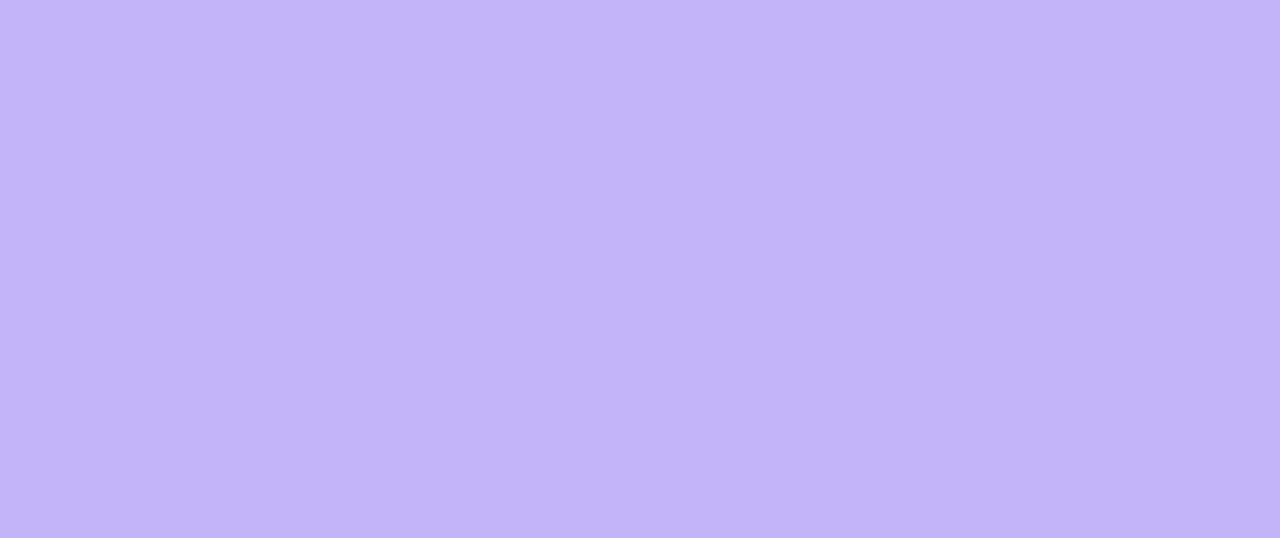
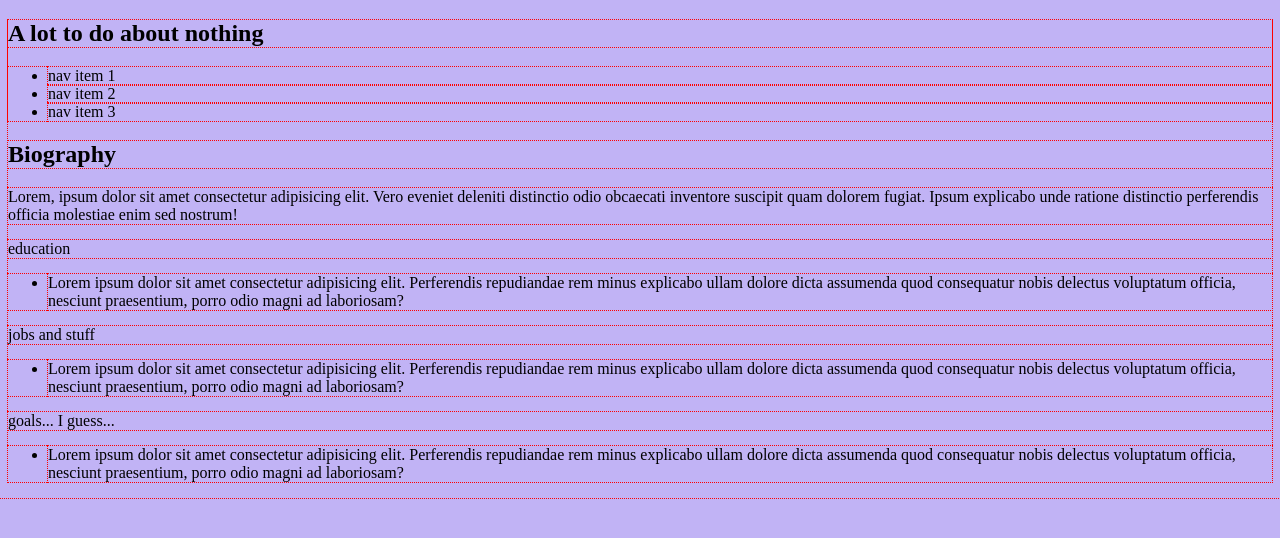
Before and after one commit to Chris-Bortel/about-me-201n18, a plain HTML site: page index.html in a window 1280 px wide. Drawn offline with Linux system fonts and the light colour scheme.

Commit message:
HTML is scaffolded

```diff
--- a/index.html
+++ b/index.html
@@ -1,13 +1,62 @@
 <!DOCTYPE html>
 <html lang="en">
   <head>
-  <meta charset="UTF-8">
-  <meta name="viewport" content="width=device-width, initial-scale=1.0">
-  <link rel="stylesheet" href="style.css">
+    <meta charset="UTF-8" />
+    <meta name="viewport" content="width=device-width, initial-scale=1.0" />
+    <link rel="stylesheet" href="style.css" />
     <title>Document</title>
   </head>
   <body>
+    <header>
+      <nav>
+        <h1>A lot to do about nothing</h1>
+        <ul>
+          <li>nav item 1</li>
+          <li>nav item 2</li>
+          <li>nav item 3</li>
+        </ul>
+      </nav>
+    </header>
 
+    <main>
+      <h2>Biography</h2>
+      <p>
+        Lorem, ipsum dolor sit amet consectetur adipisicing elit. Vero eveniet
+        deleniti distinctio odio obcaecati inventore suscipit quam dolorem
+        fugiat. Ipsum explicabo unde ratione distinctio perferendis officia
+        molestiae enim sed nostrum!
+      </p>
+
+      <section>
+        <p>education</p>
+        <ul>
+          <li>
+            Lorem ipsum dolor sit amet consectetur adipisicing elit. Perferendis
+            repudiandae rem minus explicabo ullam dolore dicta assumenda quod
+            consequatur nobis delectus voluptatum officia, nesciunt praesentium,
+            porro odio magni ad laboriosam?
+          </li>
+        </ul>
+        <p>jobs and stuff</p>
+        <ul>
+          <li>
+            Lorem ipsum dolor sit amet consectetur adipisicing elit. Perferendis
+            repudiandae rem minus explicabo ullam dolore dicta assumenda quod
+            consequatur nobis delectus voluptatum officia, nesciunt praesentium,
+            porro odio magni ad laboriosam?
+          </li>
+        </ul>
+        <p>goals... I guess...</p>
+        <ul>
+          <li>
+            Lorem ipsum dolor sit amet consectetur adipisicing elit. Perferendis
+            repudiandae rem minus explicabo ullam dolore dicta assumenda quod
+            consequatur nobis delectus voluptatum officia, nesciunt praesentium,
+            porro odio magni ad laboriosam?
+          </li>
+        </ul>
+      </section>
+    </main>
     <script src="app.js"></script>
   </body>
 </html>
--- a/style.css
+++ b/style.css
@@ -1,3 +1,7 @@
+* {
+  outline: red dotted 1px;
+}
+
 body {
   background-color: rgb(193, 179, 245);
 }
```
Also changed, not shown: 2 other files. Lines whose indentation alone changed are shown as unchanged.
